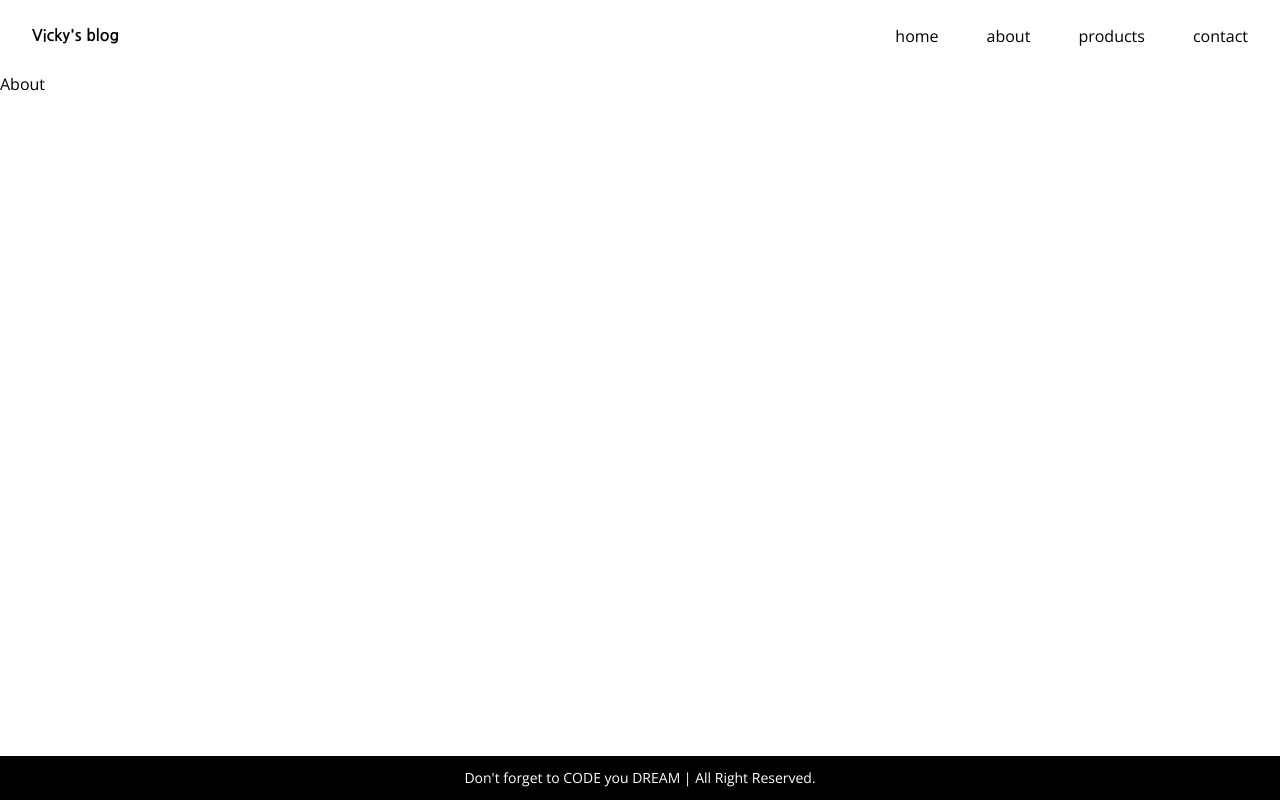
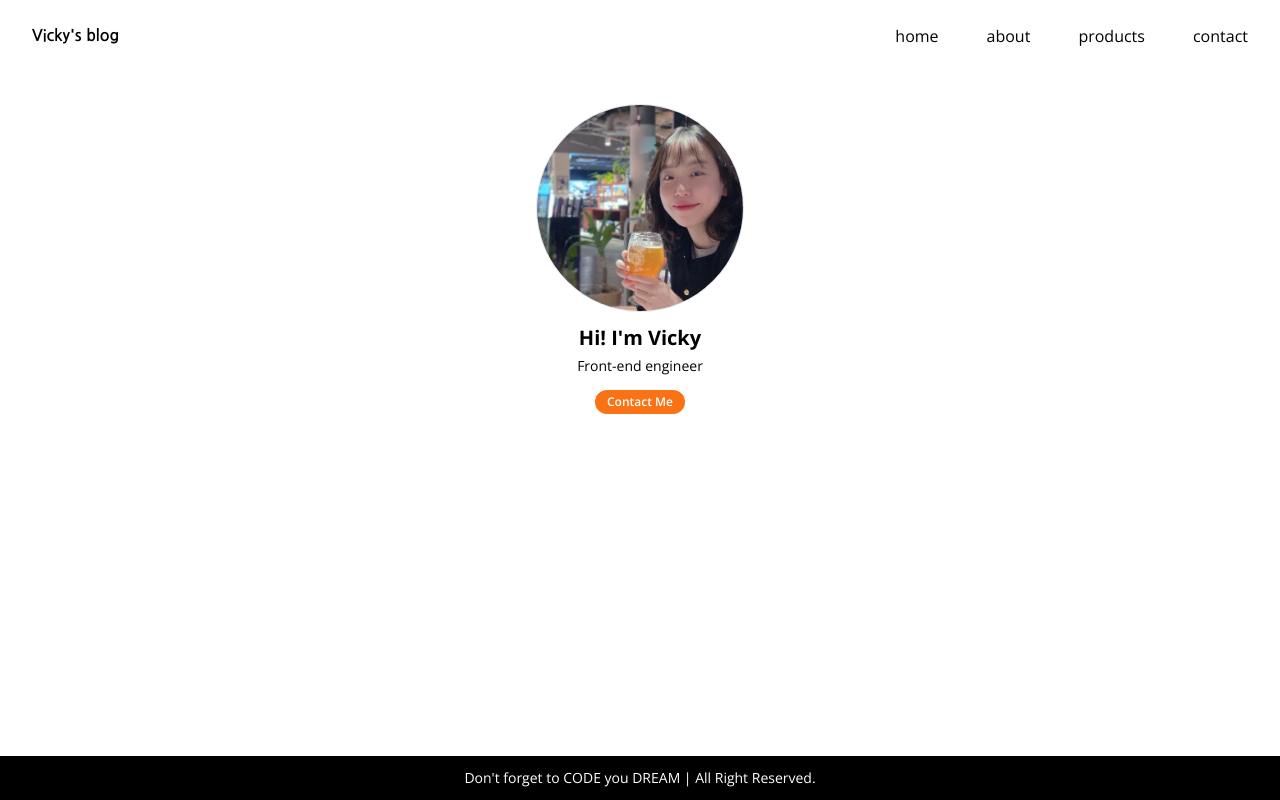
Before and after one commit to wonieeVicky/nextjs-blog, a Next.js app: page /about in a window 1280 px wide. Built offline with nearby package versions, Linux system fonts and the light colour scheme.

Commit message:
feat: Me 컴포넌트 내 contactMe 링크 추가, about 페이지 내 렌더링 추가

```diff
--- a/src/app/Me.tsx
+++ b/src/app/Me.tsx
@@ -1,5 +1,6 @@
 import Image from 'next/image';
 import meImage from '../../public/images/me.jpeg';
+import Link from 'next/link';
 
 export default function Me() {
   return (
@@ -9,7 +10,9 @@ export default function Me() {
       </div>
       <h2 className="text-xl font-bold mb-1">Hi! I&apos;m Vicky</h2>
       <p className="text-sm mb-3">Front-end engineer</p>
-      <button className="rounded-full bg-orange-500 p-1 px-3 text-xs font-semibold text-white">Contact Me</button>
+      <button className="rounded-full bg-orange-500 p-1 px-3 text-xs font-semibold text-white">
+        <Link href="/about">Contact Me</Link>
+      </button>
     </div>
   );
 }
--- a/src/app/about/page.tsx
+++ b/src/app/about/page.tsx
@@ -1,3 +1,9 @@
+import Me from '../Me';
+
 export default function About() {
-  return <>About</>;
+  return (
+    <main className="flex flex-col items-center justify-between">
+      <Me />
+    </main>
+  );
 }
--- a/src/app/layout.tsx
+++ b/src/app/layout.tsx
@@ -18,7 +18,7 @@ const navigation = [
   { name: 'contact', href: 'contact' }
 ];
 
-export default function RootLayout({ children }: { children: React.ReactNode }) {
+export default function RootLayout({ children, ...props }: { children: React.ReactNode }) {
   return (
     <html lang="en">
       <body className={sans.className}>
```
